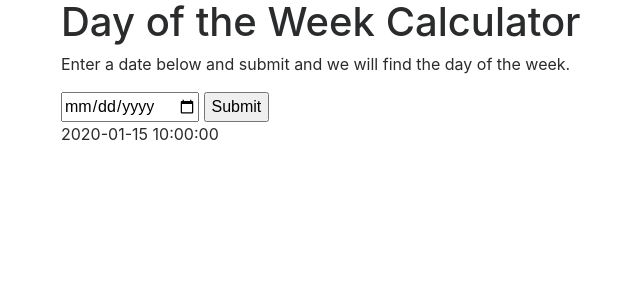
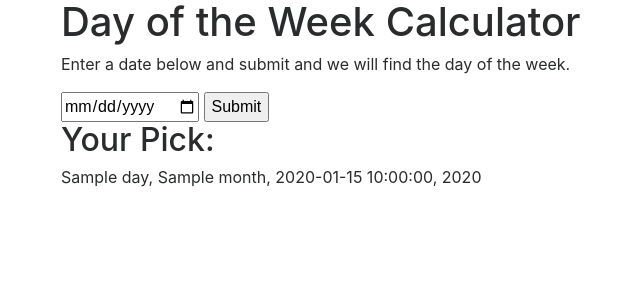
Before and after one commit to rupeshbasnet/AWSPythonApp, a Flask app: template dateapp/templates/index.html in a window 1280 px wide. Shown: the top 300 px of the page, without its empty margins (24-664 px from the left). Run offline with Flask 2, Linux system fonts and the light colour scheme; the template is opened without the code that fills it: most values are stand-ins (such as "Sample title", 1, 10 or a date in 2020); some libraries are stand-ins or nearby versions.

Commit message:
Displayed Year, dateand month with the day as an output

```diff
--- a/dateapp/routes.py
+++ b/dateapp/routes.py
@@ -8,6 +8,10 @@ def index():
 	if request.method == 'POST':
 		day = request.form["userinput"]
 		dateTime = datetime.datetime.strptime(day, '%Y-%m-%d').strftime('%A')
-		return render_template('index.html', date = dateTime)
+		outputMonth = datetime.datetime.strptime(day, '%Y-%m-%d').strftime('%B')
+		outputYear = datetime.datetime.strptime(day, '%Y-%m-%d').strftime('%Y')
+		outputDate = datetime.datetime.strptime(day, '%Y-%m-%d').strftime('%d')
+		return render_template('index.html', day = dateTime, date = outputDate, month = outputMonth,
+								year = outputYear)
 	if request.method == 'GET':
 		return render_template('index.html')
--- a/dateapp/templates/index.html
+++ b/dateapp/templates/index.html
@@ -10,7 +10,8 @@
 			<input type = "submit" name="submit">
 		</form>
 		{% if date %}
-			{{ date }}
+			<h2>Your Pick:</h2>
+			{{ day }}, {{ month }}, {{ date }}, {{ year }}
 		{% endif %}
 	</div>
 
```
